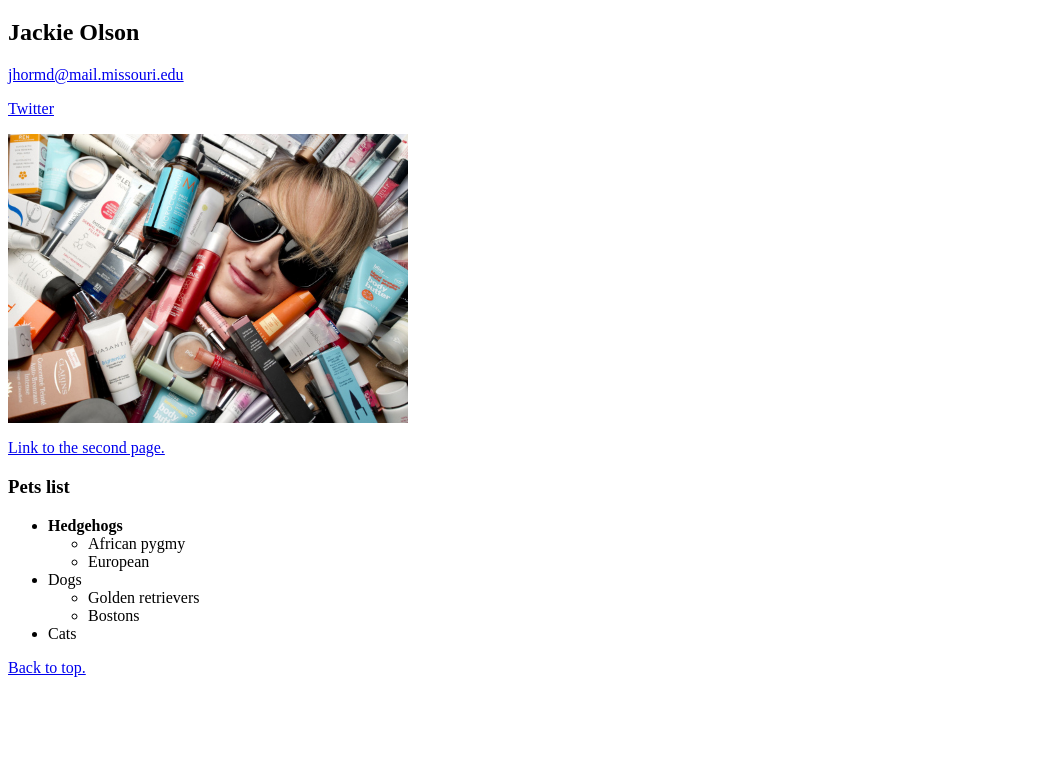
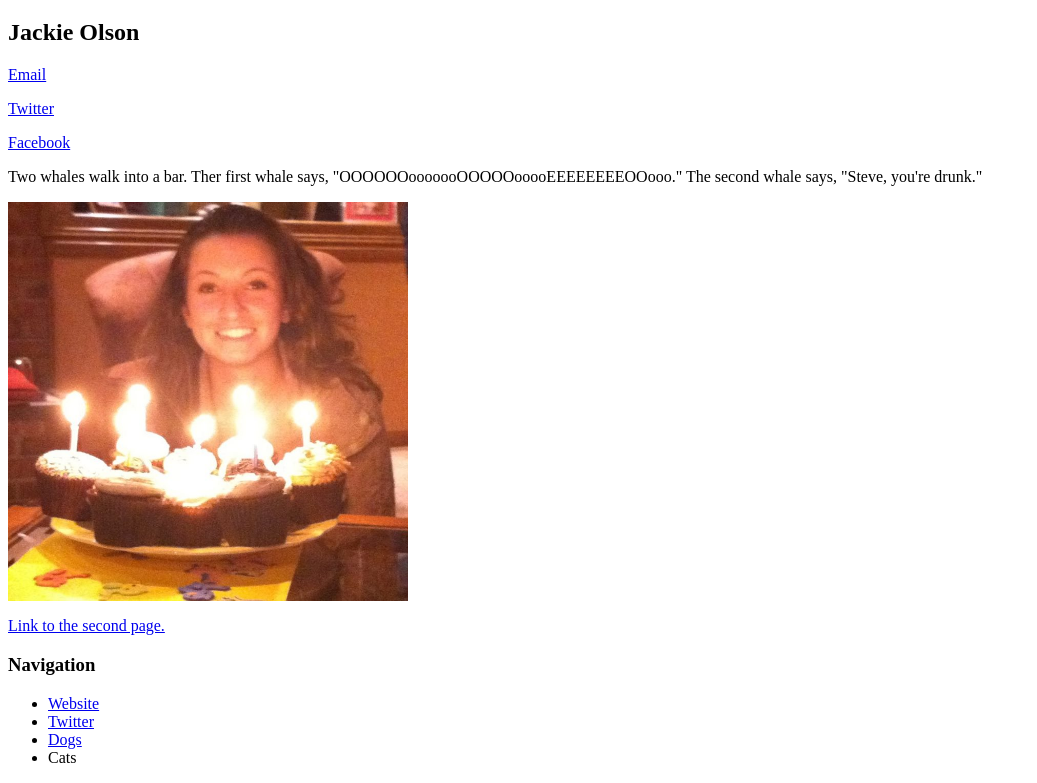
Before and after one commit to j4502-fs16/olson, a plain HTML site: page index.html in a window 1280 px wide. Shown: the part 61-844 px from the top of the page, without its empty margins (0-1037 px from the left). Before the commit the page ends 800 px from the top, so only its background shows below. Drawn offline with Linux system fonts and the light colour scheme.

Commit message:
First round of submission edits

```diff
--- a/index.html
+++ b/index.html
@@ -10,32 +10,31 @@
 <h2>Jackie Olson</h2>
 
 <p><a
-  href="mailto:jhormd@mail.missouri.edu">jhormd@mail.missouri.edu</p>
+  href="mailto:jhormd@mail.missouri.edu">Email</a></p>
   <p><a href="https://twitter.com/Jackie_Hallie">Twitter</a></p>
-  <a href="mailto:jhormd@mail.missouri.edu">
-  <img src="samples.jpg" alt="samples" title="Drowning in samples" width=400 />
-</a>
-<p><a href="file:///Users/jacquelynolson/Desktop/Coding/olson/Second%20Page">Link to the second page.</p></a>
+<p><a href="https://www.facebook.com/jackie.olson.94009">Facebook</a></p>
+
+<p>Two whales walk into a bar. Ther first whale says, "OOOOOOooooooOOOOOooooEEEEEEEEOOooo." The second whale says, "Steve, you're drunk."</p>
+
+<a href="mailto:jhormd@mail.missouri.edu"><img src="Jackie's Picture.jpg" alt="Jackie's Picture" title="Jackie's Picture" width=400 /></a>
+
+
+<p><a href="file:///Users/jacquelynolson/Desktop/Coding/olson/Second%20Page">Link to the second page.</a></p>
+
 <!--This is a comment and will not show on the site/!-->
-<h3>Pets list</h3>
+
+<h3>Navigation</h3>
 <ul>
-  <li><strong>Hedgehogs</strong></li>
-  <ul>
-    <li>African pygmy</li>
-      <li>European</li>
-    </ul>
-    <li>Dogs</li>
-    <ul>
-      <li>Golden retrievers</li>
-      <li>Bostons</li>
-    </ul>
+  <li><a href="jholson.com">Website</a></li>
+
+  <li><a href="https://twitter.com/Jackie_Hallie">Twitter</a></li>
+
+    <li><a href="https://en.wikipedia.org/wiki/Dog">Dogs</a></li>
+
     <li>Cats</li>
-  </ul>
 
 </ul>
 
-
-<p><a href="top">Back to top.</a></p>
 
 </body>
 
```
Also changed, not shown: Jackie's Picture.jpg (added).
